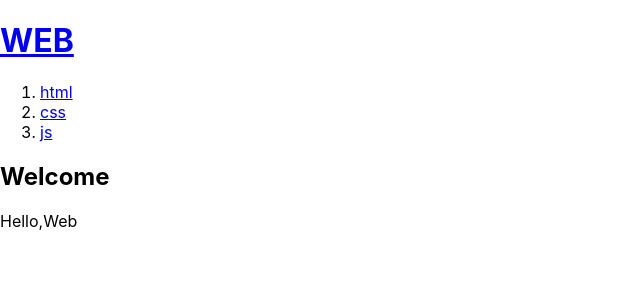
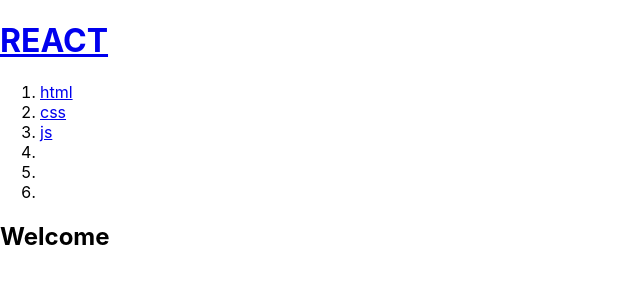
Before and after one commit to choigirang/LearnReact, a React (Create React App) app in the folder learn/: page / in a window 1280 px wide. Shown: the top 300 px of the page, without its empty margins (0-640 px from the left). Built offline with nearby package versions, Linux system fonts and the light colour scheme.

Commit message:
chap.2_props

```diff
--- a/learn/src/App.jsx
+++ b/learn/src/App.jsx
@@ -1,38 +1,68 @@
 import logo from './logo.svg';
 import './App.css';
-function Header(){
+function Header(props){
   return <header>
-    <h1><a href="/">WEB</a></h1>
+    <h1><a href="/">{props.title}</a></h1>
+    {/* props는 Header 컴포넌트가 가지는 여러가지의 속성을 말하는데
+      props는 Object이다.
+      ex) Header title="" alt="" name="" / title,alt,name은 prop
+    */}
   </header>
 }
 // 각각의 컴포넌트 만들기
-function Nav(){
+function Nav(props){
+  // Nav 컴포넌트가 가지는 prop을 props매개변수로
+  const lis = [
+    <li><a href="/read/1">html</a></li>,
+    <li><a href="/read/2">css</a></li>,
+    <li><a href="/read/3">js</a></li>
+  ]
+  for(let i=0; i< props.topics.length; i++){
+    let t = props.topics[i]
+    // Nav컴포넌트의 props 중 topics, 그 topics는
+    // 변수로 선언되어 topics 배열 안의 객체들
+    lis.push(<li key={t.id}><a href={'/read/'+t.title}></a></li>)
+    // 나중에 동적으로 배열이 추가되거나 정렬될 때, 순서가 달라질 수 있다.
+    // 최신순서로 정렬을 한다고 하면, React에서는 처음부터 새로 작성되지 않고
+    // 작성돼있던 것들을 활용하려고 한다.
+    // 이 때, 이미 작성된 것들을 구분 짓기 위해 React에서 식별할 'key'가 필요하고
+    // key는 엘리먼트나 컴포넌트, 모두 사용해도 되지만 반복을 하는 곳에
+    // 식별하기 위해 사용되어야 한다.
+  }
+  // 보통 반복되는 작업을 할 때 map을 사용하지만
+  // 단순화 시켜서 for문 사용
   return (
     <nav>
         <ol>
-          <li><a href="/read/1">html</a></li>
-          <li><a href="/read/2">css</a></li>
-          <li><a href="/read/3">js</a></li>
+          {lis}
         </ol>
       </nav>
   )
 }
 
-function Article(){
+function Article(props){
   return(
     <article>
-        <h2>Welcome</h2>
-        Hello,Web
+        <h2>{props.title}</h2>
       </article>
   )
 }
 
 function App(){
+  const topics = [
+    {id:1, title:'html', body:'html is ...'},
+    {id:2, title:'css', body:'css is ...'},
+    {id:3, title:'java', body:'java is ...'}
+    // id는 고유한 값을 가져야하며 정보들을 가지는 것은
+    // 객체에 담으면 좋다.
+  ]
+
   return(
     <div>
-      <Header></Header>
-      <Nav></Nav>
-      <Article></Article>
+      <Header title="REACT"></Header>
+      {/* props는 변수명처럼 작용한다. */}
+      <Nav topics={topics}></Nav>
+      <Article title="Welcome" body="Hello, Web"></Article>
     </div>
   )
 }
```
